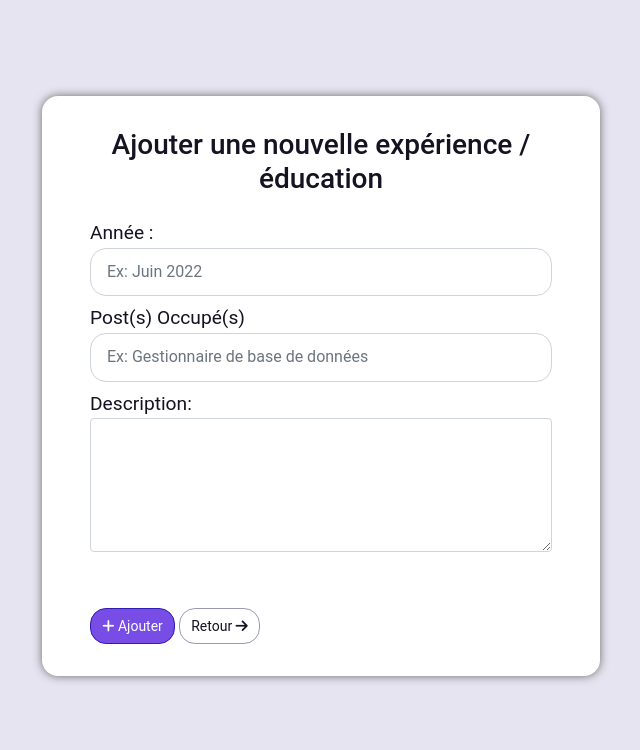
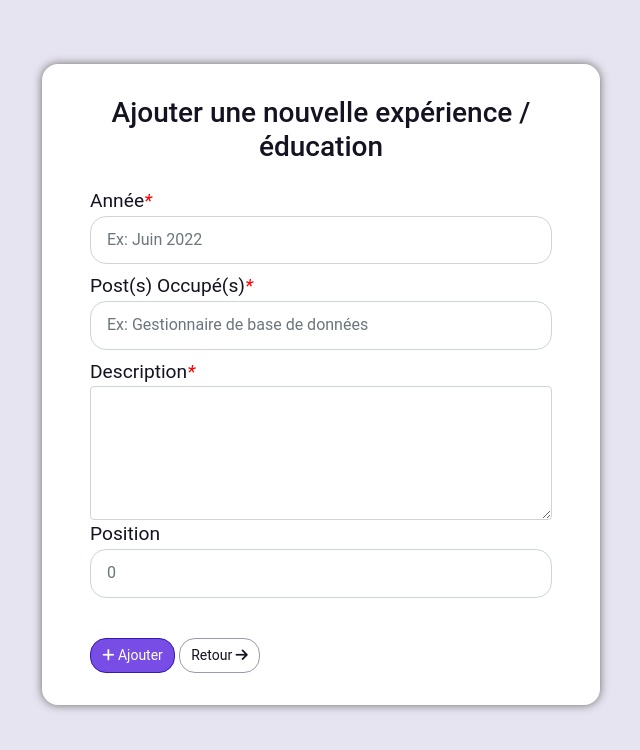
Before and after one commit to alban-okoby/e-cv, a PHP site: page /admin/src/Controller/Insert/InsertEducation.php in a window 1280 px wide. Shown: the top 750 px of the page, without its empty margins (319-959 px from the left). Run offline with PHP 8.4, Linux system fonts and the light colour scheme; some libraries are stand-ins or nearby versions.

Commit message:
reorder project admin

```diff
--- a/admin/src/Controller/Insert/InsertEducation.php
+++ b/admin/src/Controller/Insert/InsertEducation.php
@@ -2,7 +2,8 @@
 
     require '../../../../data/database.php';
 
-    $anneeError = $postError = $desciptionError = $annee = $post = $description = "";
+    $anneeError = $postError = $descriptionError = $annee = $post = $description = $position = $positionError = $test =  "";
+    $isnotTest = false;
 
     $isSuccess = $isUploadSuccess = true;
 
@@ -10,39 +11,41 @@
         $annee          = cleanInput($_POST['annee']);
         $post           = cleanInput($_POST['post']);
         $description    = cleanInput($_POST['description']);
+        $position       = cleanInput($_POST['position']);
 
         $isSuccess      = true;
         $isUploadSuccess = false;
 
         if(empty($annee)){
-            $anneeError = 'Le nom ne peut être vide !';
+            $anneeError = '<br>L\'année ne peut être vide !';
             $isSuccess = false;
         }
         if(empty($post)){
-            $projectImageError = 'Attention ! remplissez le post';
+            $postError = '<br> Attention ! remplissez le post';
             $isSuccess = false;
         }
-        if(empty($description)){
-            $desciptionError = 'Attention ! veuillez remplir la description';
+        if(empty($_POST['description'])){
+
+            $test = '<br> Veuillez remplir la description';
             $isSuccess = false;
         }
-        else {
+        if((!empty($annee)) && (!empty($post)) && (!empty($description))){
 
             $isUploadSuccess = true;
-        }
-        if($isUploadSuccess && $isSuccess){
+            if($isUploadSuccess && $isSuccess){
 
-            require_once('../../Model/InsertEducationModel.php');
-            header("location:../../../index.php");
+                require_once('../../Model/InsertEducationModel.php');
+                header("location:../../../index.php");
+            }
         }
 
     }
 
-function cleanInput($data)
+    function cleanInput($data)
 {
+    $id = trim($data);
+    $id = stripslashes($data);
     $id = htmlspecialchars($data);
-    $id = stripslashes($data);
-    $id = trim($data);
 
     return $data;
 }
--- a/admin/src/Model/InsertEducationModel.php
+++ b/admin/src/Model/InsertEducationModel.php
@@ -1,10 +1,11 @@
 <?php
 
 $connect = DataBase::connect();
-            $educationInsert = $connect->prepare("INSERT INTO education(annee, post, description) VALUES(:annee, :post, :description)");
+            $educationInsert = $connect->prepare("INSERT INTO education(annee, post, description, position) VALUES(:annee, :post, :description, :position)");
             $educationInsert->execute(array(
                                             'annee' => $annee,
                                             'post' => $post,
-                                            'description' => $description));
+                                            'description' => $description,
+                                            'position' => $position));
 
             DataBase::disconnect();
--- a/admin/src/Model/UpdateEducationModel.php
+++ b/admin/src/Model/UpdateEducationModel.php
@@ -1,11 +1,12 @@
 <?php
 
 $connect = DataBase::connect();
-            $educationUpdate = $connect->prepare("INSERT INTO education(id, annee, post, description) WHERE id VALUES(:id, :annee, :post, :description)");
+            $educationUpdate = $connect->prepare("INSERT INTO education(annee, post, description, position) WHERE id= ? VALUES(:annee, :post, :description, :position)");
             $educationUpdate->execute(array(
                                             'annee' => $annee,
                                             'post' => $post,
-                                            'description' => $description
+                                            'description' => $description,
+                                            'position' => $position,
                                         )
                                     );
 
--- a/admin/src/View/EducationInsertForm.php
+++ b/admin/src/View/EducationInsertForm.php
@@ -22,20 +22,25 @@
                 <h3 class="text-center mb-4">Ajouter une nouvelle expérience / éducation</h3>
                 <form class="form" role="form" method="post" action="InsertEducation.php">
                     <div class="form-group">
-                        <label for="annee">Année :</label>
+                        <label for="annee">Année<i class="help-inline">*</i></label>
+                        <span class="help-inline"><?php echo $anneeError; ?></span>
                         <input class="form-control" type="text" id="annee" name="annee" placeholder="Ex: Juin 2022" value="<?php echo $annee; ?>"> </input>
-                        <span class="help-inline"><?php echo $anneeError; ?></span>
                     </div>
                     <div class="form-group">
-                        <label for="post">Post(s) Occupé(s)</label>
-                        <input type="text" name="post" id="post" class="form-control" placeholder="Ex: Gestionnaire de base de données">
+                        <label for="post">Post(s) Occupé(s)<i class="help-inline">*</i></label>
                         <span class="help-inline"><?php echo $postError ;?></span>
+                        <input type="text" name="post" id="post" class="form-control" placeholder="Ex: Gestionnaire de base de données" value="<?php echo $post ;?>" >
                     </div>
                     <div class="form-group">
-                        <label for="description">Description:</label>
-                        <textarea  name="description" id="description" class="form-control" placeholder="Ex: Gestionnaire de base de données" rows="5"> </textarea>
-                        <span class="help-inline"><?php echo $desciptionError ;?></span>
-                    </div> <br>
+                        <label for="description">Description<i class="help-inline">*</i></label>
+                        <span class="help-inline"><?php echo $test ;?></span>
+                        <textarea  name="description" id="description" class="form-control" placeholder="Ex: Gestionnaire de base de données" rows="5" value="<?php echo $description ?>"> </textarea>
+                    </div>
+                    <div class="form-group">
+                        <label for="position">Position </label>
+                        <input type="number" name="position" id="position" value="<?= $position ;?>" class="form-control" placeholder="0">
+                        <span class="help-inline"><?php echo $positionError ;?></span>
+                    </div>
                     <div class="form-actions">
                         <button type="submit" class="btn btn-primary"><span class="fa fa-plus"></span> Ajouter</button>
                         <a href="../../../index.php" class="btn btn-default">Retour <span class="fa fa-arrow-right"></span> </a>
--- a/admin/src/css/Admin.css
+++ b/admin/src/css/Admin.css
@@ -141,7 +141,7 @@ body {
     display: flex;
     align-items: center;
     justify-content:center;
-    margin-top: 5rem;
+    margin-top: 3rem;
 
 }
 
@@ -163,3 +163,8 @@ body {
 .theform label {
     font-size: 1.2rem;
 }
+
+.theform .help-star {
+    font-size: 1.5rem;
+    color: var(--danger);
+}
--- a/src/Model/EducationModel.php
+++ b/src/Model/EducationModel.php
@@ -3,7 +3,7 @@
 
     $connect = DataBase::connect();
 
-    $sqlEducation = 'SELECT * FROM education ORDER BY position ASC LIMIT 12';
+    $sqlEducation = 'SELECT * FROM education ORDER BY position ASC LIMIT 18';
     $educationStatement = $connect->query($sqlEducation);
     $educationStatement->execute();
     $rows = $educationStatement->fetchAll();
```
